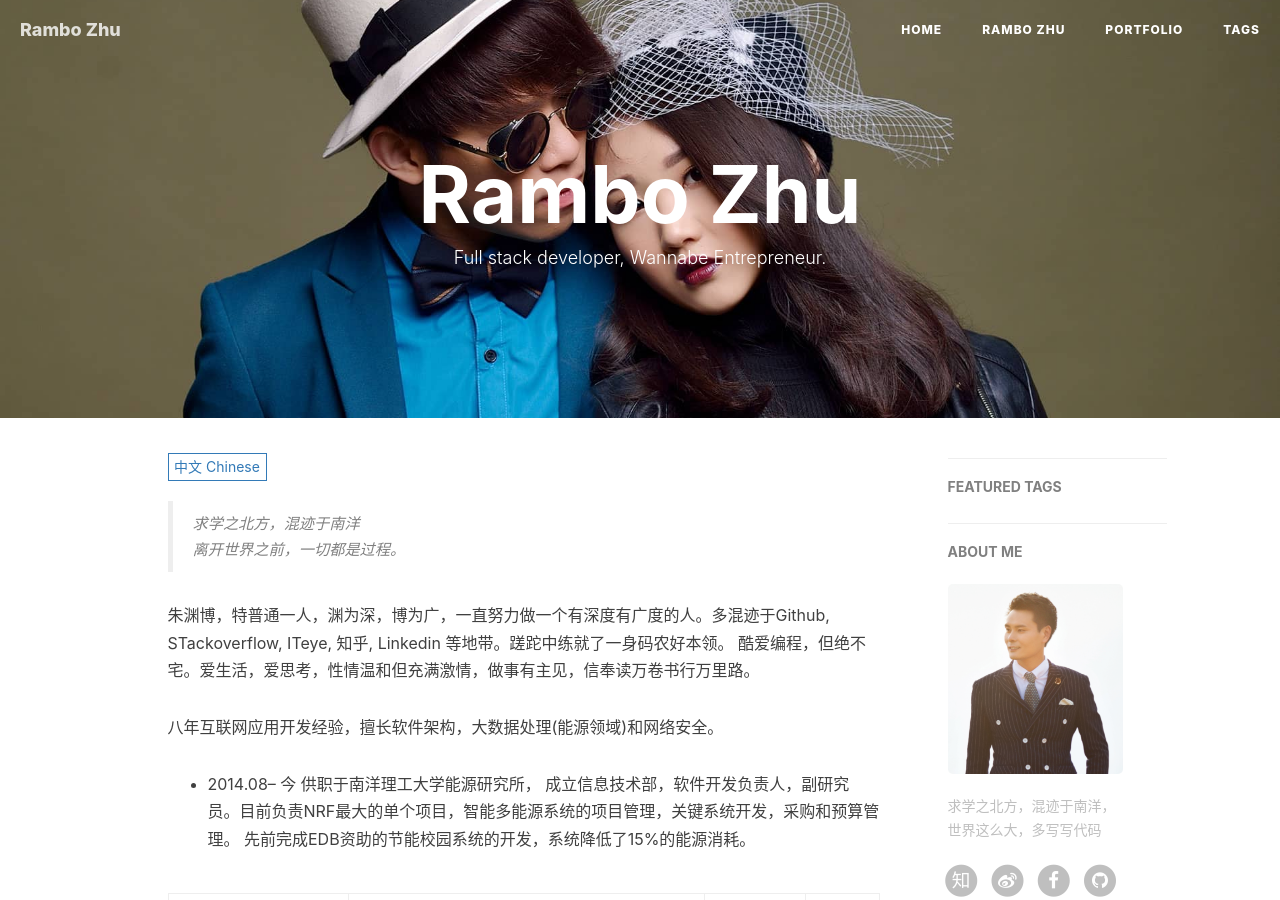
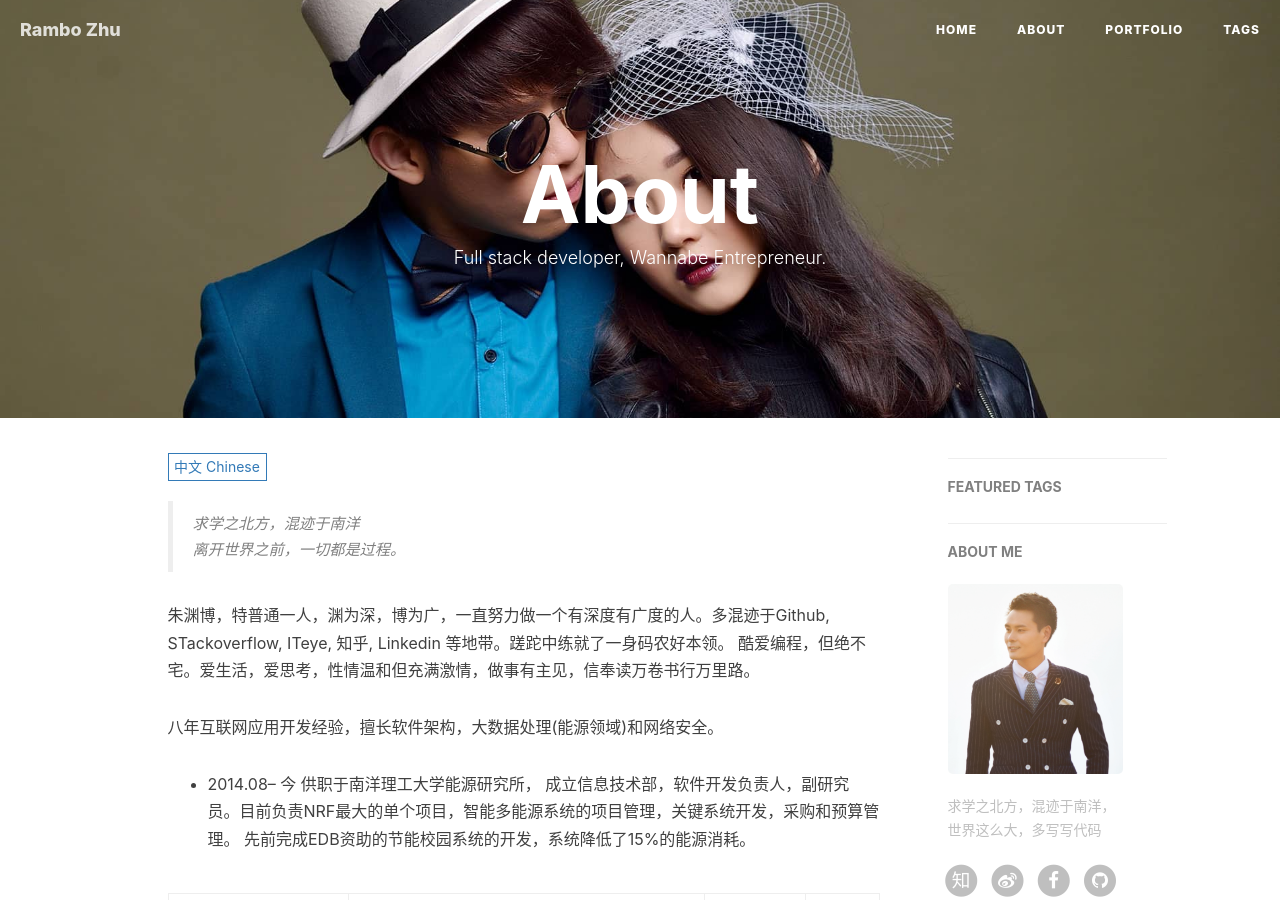
Before and after one commit to freerambo/freerambo.github.io, a Jekyll site: the page built from about.html, in a window 1280 px wide and 900 px high. Built offline with Jekyll 4.4.1, drawn with Linux system fonts in a browser that asks for light colours; nearby versions of some CDN libraries; comment, search, counter and statistics services are not loaded.

Commit message:
update about

```diff
--- a/about.html
+++ b/about.html
@@ -1,6 +1,6 @@
 ---
 layout: page
-title: "Rambo Zhu"
+title: "About"
 description: "Full stack developer, Wannabe Entrepreneur."
 header-img: "img/about-bg.jpg"
 ---
```
